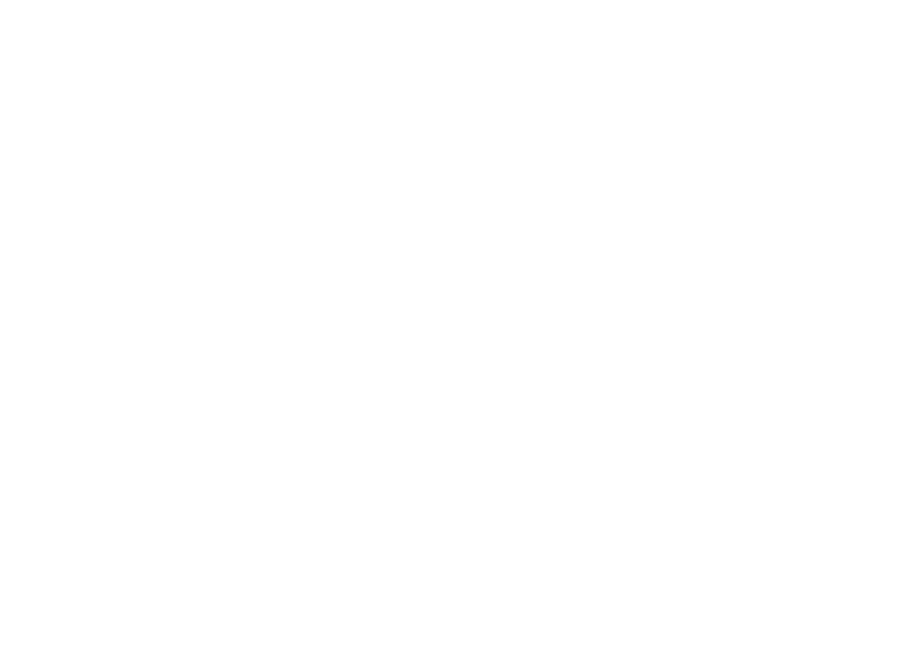
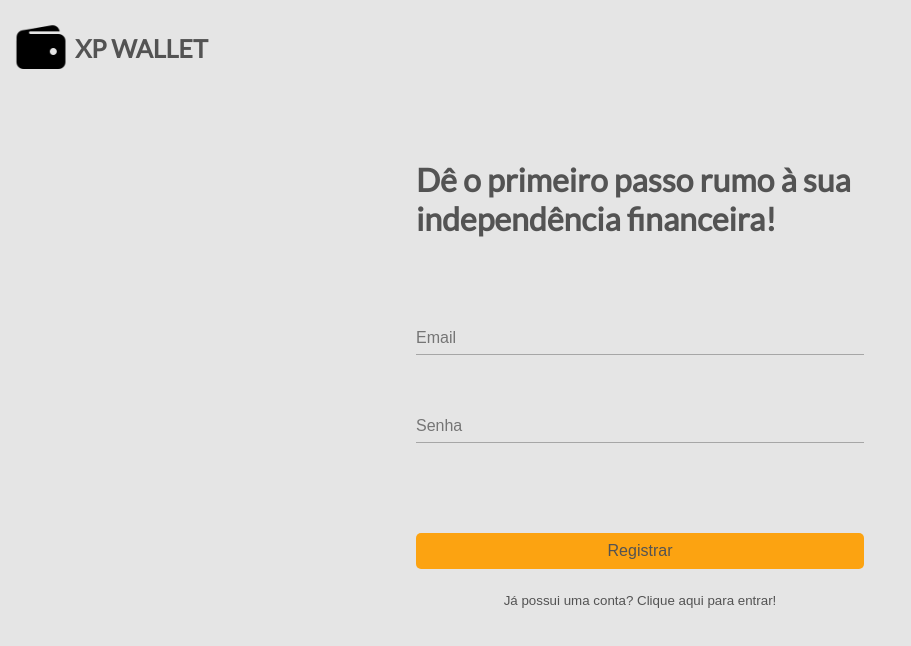
Before and after one commit to Paulo-Ferri/wallet-test, a React (Create React App) app: page /registry in a window 1280 px wide. Before the commit this address had no page. Shown: the top 646 px of the page, without its empty margins (0-911 px from the left). Built offline with nearby package versions, Linux system fonts and the light colour scheme.

Commit message:
feat: created registry page and implemented the ability to log in and register an account

```diff
--- a/package.json
+++ b/package.json
@@ -7,6 +7,7 @@
     "@testing-library/jest-dom": "^5.16.4",
     "@testing-library/react": "^13.3.0",
     "@testing-library/user-event": "^13.5.0",
+    "axios": "^0.27.2",
     "react": "^18.2.0",
     "react-dom": "^18.2.0",
     "react-router-dom": "^6.3.0",
--- a/public/index.html
+++ b/public/index.html
@@ -2,7 +2,7 @@
 <html lang="en">
   <head>
     <meta charset="utf-8" />
-    <link rel="icon" href="%PUBLIC_URL%/favicon.ico" />
+    <link rel="icon" href="../src/images/wallet_icon.png" />
     <link rel="preconnect" href="https://fonts.googleapis.com">
     <link rel="preconnect" href="https://fonts.gstatic.com" crossorigin>
     <link href="https://fonts.googleapis.com/css2?family=Lato&display=swap" rel="stylesheet">
--- a/src/App.js
+++ b/src/App.js
@@ -1,5 +1,6 @@
 import { BrowserRouter, Route, Routes } from 'react-router-dom'
 import Login from './pages/Login';
+import Registry from './pages/Registry';
 import Wallet from './pages/Wallet'
 
 function App() {
@@ -7,6 +8,7 @@ function App() {
     <BrowserRouter>
     <Routes>
       <Route path="/" element={<Login />} />
+      <Route path="/registry" element={<Registry />} />
       <Route path="/wallet" element={<Wallet />} />
     </Routes>
   </BrowserRouter>
--- a/src/index.css
+++ b/src/index.css
@@ -1,5 +1,9 @@
 * {
   border: none;
+    margin: 0;
+    padding: 0;
+    border: 0;
+    vertical-align: baseline;
 }
 
 body {
--- a/src/pages/CSS/Login.css
+++ b/src/pages/CSS/Login.css
@@ -12,21 +12,35 @@
   display: flex;
   flex-direction: column;
   justify-content: center;
-  gap: 3vh;
   padding-top: 15vh;
   height: 85vh;
   width: 42vw;
 }
 
-.login_form_container{
+.form_container {
   display: flex;
   flex-direction: column;
-  gap: 5vh;
+  justify-content: center;
   height: 60vh;
   width: 65%;
 }
 
-.login_form_input {
+.form_container > p {
+  height: 5vh;
+  width: 100%;
+}
+
+.label_container {
+  margin-bottom: 3vh;
+  height: 8vh;
+}
+
+.label_container > p {
+  font-size: 15px;
+  height: 3vh;
+}
+
+.form_input {
   background-color: #e5e5e5;
   border: none;
   border-bottom: 1px solid #a6a6a6;
@@ -37,14 +51,33 @@
   width: 100%;
 }
 
-.login_form_button {
+.invalid_login_message {
+  color: red;
+  position: relative;
+  bottom: 1.2vh;
+  font-size: 18px;
+  height: 3vh;
+}
+
+.form_button {
   background-color: #FCA311;
   border-radius: 5px;
   color: #535353;
   cursor: pointer;
   font-size: 16px;
   height: 4.5vh;
+  margin-bottom: 3vh;
   margin-top: 1.4vh;
+}
+
+.link_registry_btn {
+  color: #535353;
+  cursor: pointer;
+  background-color: transparent;
+}
+
+.link_registry_btn:hover {
+  text-decoration: underline;
 }
 
 .animation_login_container {
@@ -76,3 +109,28 @@
 .login_logo > h1 {
   font-size: 25px;
 }
+
+.wrong_infos {
+  animation: shake 0.82s cubic-bezier(.36,.07,.19,.97) both;
+  border-bottom: 1px solid red;
+}
+
+
+
+@keyframes shake {
+  10%, 90% {
+    transform: translate3d(-1px, 0, 0);
+  }
+
+  20%, 80% {
+    transform: translate3d(2px, 0, 0);
+  }
+
+  30%, 50%, 70% {
+    transform: translate3d(-4px, 0, 0);
+  }
+
+  40%, 60% {
+    transform: translate3d(4px, 0, 0);
+  }
+}
--- /dev/null
+++ b/src/pages/CSS/Registry.css
@@ -0,0 +1,32 @@
+.register_page {
+  align-items: center;
+  background-color: #e5e5e5;
+  color: #535353;
+  display: flex;
+  justify-content: center;
+  flex-direction: column;
+  height: 100vh;
+  width: 100vw;
+}
+
+.register_page > .login_logo {
+  position: absolute;
+  inset: 0;
+}
+
+.register_container {
+  background-color: #e5e5e5;
+  display: flex;
+  flex-direction: column;
+  height: 60vh;
+  width: 35vw;
+  gap: 6.4vh;
+}
+
+.register_container > h1 {
+  height: 10vh;
+}
+
+.register_container > .form_container {
+  width: 100%;
+}
--- a/src/pages/Login.js
+++ b/src/pages/Login.js
@@ -1,40 +1,117 @@
-import React from 'react';
+import React, { useState, useEffect } from 'react';
+import { useNavigate } from 'react-router-dom'
 import walletIcon from '../images/wallet_icon.png'
+import setLocalStorage from '../utils/localStorageSetItem';
+import {handleLogin} from '../utils/userLogin';
 import './CSS/Login.css';
 
 const Login = () => {
+  const [email, setEmail] = useState('');
+  const [password, setPassword] = useState('');
+  const [isEmailValid, setIsEmailValid] = useState(true);
+  const [isPasswordValid, setIsPasswordValid] = useState(true);
+  const [isIncorrectLogin, setisIncorrectLogin] = useState(false);
+  const navigate = useNavigate()
+
+  useEffect(() => {
+    const email = localStorage.getItem('email');
+    if (email) return setEmail(email);
+  }, [])
+
+  const handleSubmit = async (event) => {
+    event.preventDefault();
+    const emailValidation = /\S+@\S+\.\S+/;
+    if (!emailValidation.test(email)) {
+      return setIsEmailValid(false);
+    }
+    if (password.length < 8) {
+      return setIsPasswordValid(false);
+    }
+    const loginStatus = await handleLogin(email, password);
+    if (loginStatus.data && loginStatus.data.message === 'logged successfully') {
+      setLocalStorage("email", email);
+      return navigate('/wallet');
+    }
+   return handleIncorrectLogin();
+  }
+
+  const handleIncorrectLogin = () => {
+    setEmail('');
+    setPassword('')
+    setisIncorrectLogin(true);
+    setTimeout(() => setisIncorrectLogin(false), 10000);
+    clearInvalidDataMessage()
+  }
+
+  const clearInvalidDataMessage = () => {
+    setIsPasswordValid(true);
+    setIsEmailValid(true);
+  }
+
   return (
     <div className="login_page" >
       <div className="animation_login_container">
-      <div className="login_logo">
-        <img src={walletIcon} alt="icon representing a wallet" />
-        <h1>XP WALLET</h1>
-      </div>
+        <div className="login_logo">
+          <img src={ walletIcon } alt="icon representing a wallet" />
+          <h1>XP WALLET</h1>
+        </div>
         <iframe title="investment animation" src="https://embed.lottiefiles.com/animation/73295" />
       </div>
       <div className="login_container">
         <h2>
           Acesse a sua conta!
         </h2>
-        <form className="login_form_container">
-          <label htmlFor="email">
+        <form className="form_container">
+          <label
+            className="label_container"
+            htmlFor="email"
+          >
             <input
-              className="login_form_input"
+              className={!isEmailValid ? "wrong_infos form_input" : "form_input"}
               type="email"
               name="email"
               placeholder="Email"
+              value={ email }
+              onChange={(e) => setEmail(e.target.value)}
             />
+            {!isEmailValid && (
+              <p>Você deve informar um email no formato: xp@wallet.com</p>
+            )}
           </label>
-          <label htmlFor="password">
+          <label
+            className="label_container"
+            htmlFor="password"
+          >
             <input
-              className="login_form_input"
+              className={!isPasswordValid ? "wrong_infos form_input" : "form_input"}
               type="password"
               name="password"
               placeholder="Senha"
+              value={password}
+              onChange={(e) => setPassword(e.target.value)}
             />
+            {!isPasswordValid && (
+              <p>Sua senha deve ser maior que oito dígitos!</p>
+            )}
           </label>
-          <button className="login_form_button">
+          <div className="invalid_login_message">
+          {isIncorrectLogin && (
+            <p className="invalid_login_message">Email ou senha incorretos!</p>
+          )}
+          </div>
+          <button
+            type="submit"
+            onClick={ (e) => handleSubmit(e) }
+            className="form_button"
+          >
             Entrar
+          </button>
+          <button
+            className="link_registry_btn"
+            type="button"
+            onClick={ () => navigate('/registry') }
+          >
+            Ainda não possui uma conta? Clique aqui para se registrar!
           </button>
       </form>
     </div>
--- /dev/null
+++ b/src/pages/Registry.js
@@ -0,0 +1,103 @@
+import React, { useState } from 'react';
+import { useNavigate } from 'react-router-dom'
+import walletIcon from '../images/wallet_icon.png';
+import { handleUserCreation } from '../utils/userLogin';
+import './CSS/Registry.css'
+
+const Register = () => {
+  const [email, setEmail] = useState('');
+  const [password, setPassword] = useState('');
+  const [isEmailValid, setIsEmailValid] = useState(true);
+  const [isPasswordValid, setIsPasswordValid] = useState(true);
+  const [isEmailAlreadyInUse, setIsEmailAlreadyInUse] = useState(false);
+  const [isUserCreated, setIsUserCreated] = useState(false);
+  const navigate = useNavigate();
+
+  const handleSubmit = async (event) => {
+    event.preventDefault();
+    const emailValidation = /\S+@\S+\.\S+/;
+    if (!emailValidation.test(email)) {
+      return setIsEmailValid(false);
+    }
+    if (password.length < 8) {
+      return setIsPasswordValid(false);
+    }
+    const registryStatus = await handleUserCreation(email, password);
+    if (registryStatus.message === "email already in use") {
+      return setIsEmailAlreadyInUse(true);
+    }
+    if (registryStatus === 200) {
+      setIsUserCreated(true);
+      return setTimeout(() => navigate('/'), 10000);
+    }
+  }
+  return (
+    <div className="register_page">
+      <div className="login_logo">
+        <img src={ walletIcon } alt="icon representing a wallet" />
+        <h1>XP WALLET</h1>
+      </div>
+      <div className="register_container">
+        <h1>Dê o primeiro passo rumo à sua independência financeira! </h1>
+        <form className="form_container">
+            <label
+              className="label_container"
+              htmlFor="email"
+            >
+              <input
+                className={!isEmailValid ? "wrong_infos form_input" : "form_input"}
+                type="email"
+                name="email"
+                placeholder="Email"
+                value={email}
+                onChange={(e) => setEmail(e.target.value)}
+              />
+            {!isEmailValid && (
+                <p>Você deve informar um email no formato: xp@wallet.com</p>
+            )}
+            </label>
+            <label
+              className="label_container"
+              htmlFor="password"
+            >
+              <input
+                className={!isPasswordValid ? "wrong_infos form_input" : "form_input"}
+                type="password"
+                name="password"
+                placeholder="Senha"
+                value={password}
+                onChange={(e) => setPassword(e.target.value)}
+              />
+            {!isPasswordValid && (
+              <p>Sua senha deve conter mais de oito dígitos!</p>
+            )}
+            </label>
+            <div className="invalid_login_message">
+            {isEmailAlreadyInUse && (
+            <p>Esse email já está em uso!</p>
+            )}
+            {isUserCreated && (
+              <p>Usuário criado com sucesso! Redirecionando para o login.</p>
+            )}
+          </div>
+            <button
+              type="submit"
+              className="form_button"
+              onClick={(event) => handleSubmit(event)}
+            >
+              Registrar
+            </button>
+            <button
+            className="link_registry_btn"
+            type="button"
+            onClick={ () => navigate('/') }
+          >
+            Já possui uma conta? Clique aqui para entrar!
+          </button>
+        </form>
+      </div>
+    </div>
+  );
+};
+
+export default Register;
--- /dev/null
+++ b/src/utils/localStorageSetItem.js
@@ -0,0 +1,5 @@
+const setLocalStorage = (key, value) => {
+  localStorage.setItem(key, value);
+};
+
+export default setLocalStorage
--- /dev/null
+++ b/src/utils/userLogin.js
@@ -0,0 +1,29 @@
+import axios from 'axios';
+
+
+const handleLogin = async (email, password) => {
+ const response = await axios.post('https://pauloferrixpwallet.herokuapp.com/login', {
+    email: email,
+    password: password
+  }).catch((error) => {
+    return error
+  });
+  return response
+}
+
+const handleUserCreation = async (email, password) => {
+  const response = await axios.post('https://pauloferrixpwallet.herokuapp.com/users', {
+    email: email,
+    password: password,
+    balance: "0"
+  }).catch((error) => {
+    return error.response.data
+  });
+  return response.status;
+}
+
+
+export {
+  handleLogin,
+  handleUserCreation
+};
```
Also changed, not shown: src/images/back-icon.png (added), src/images/register_background.png (added).
